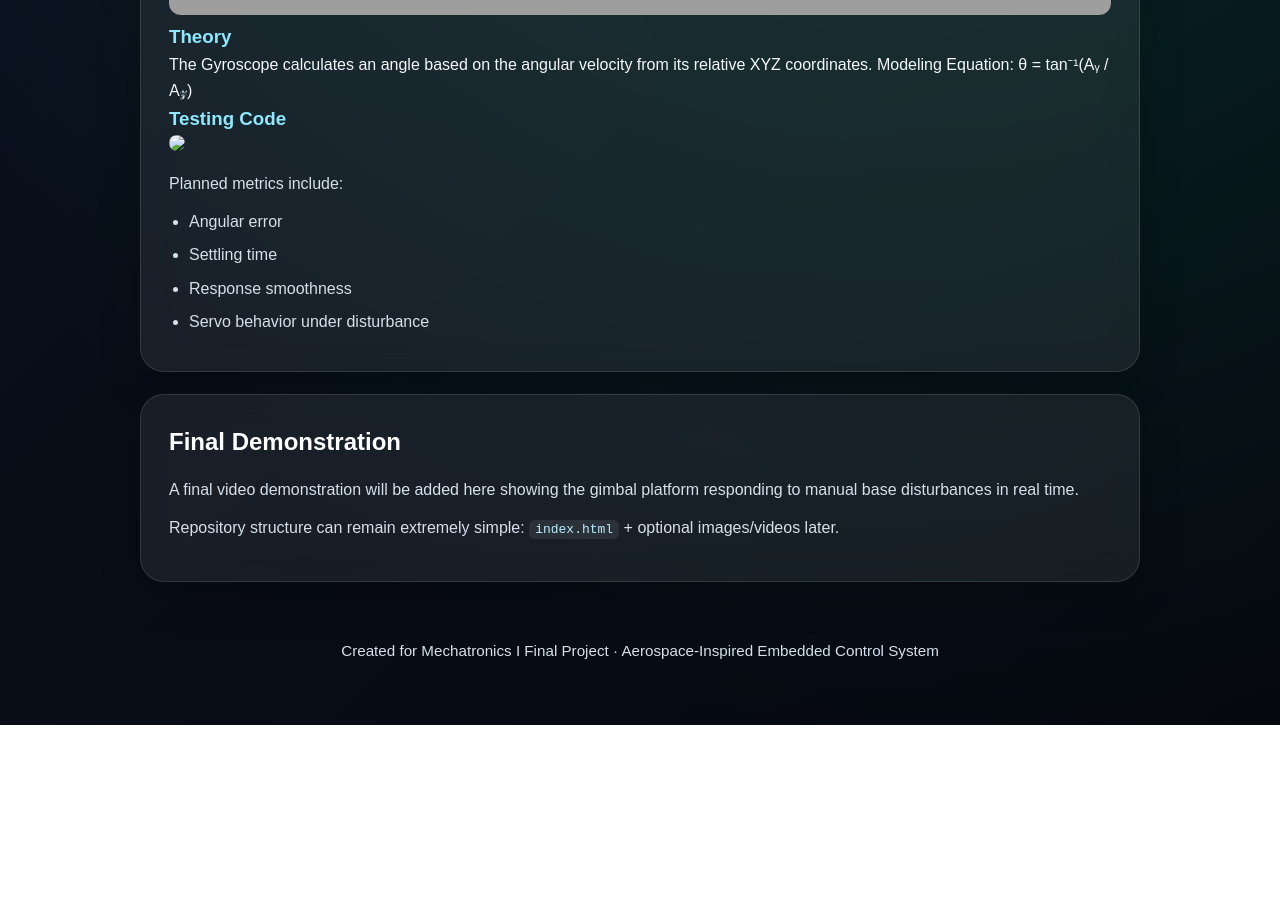
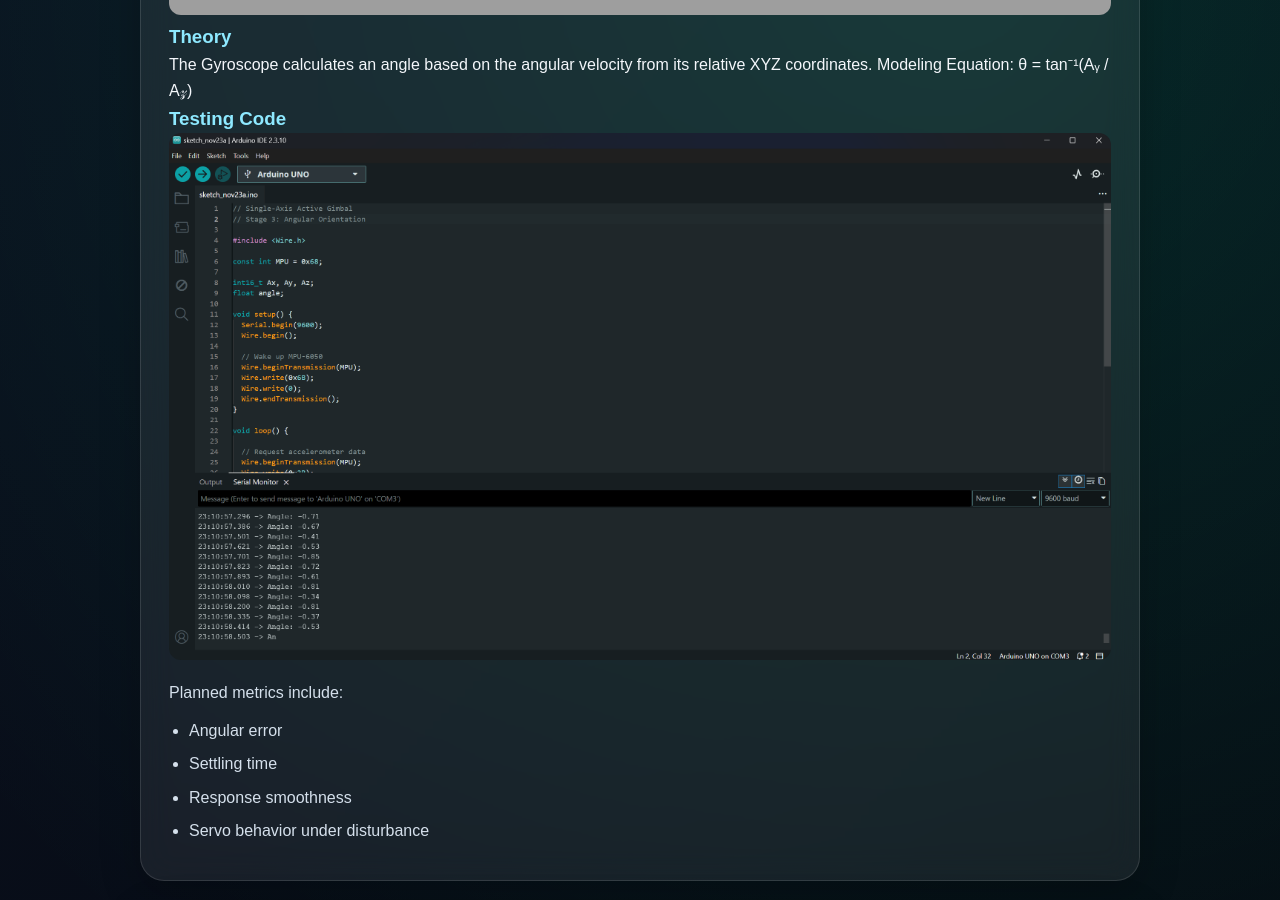
Before and after one commit to gparx/single-axis-gimbal, a plain HTML site: page index.html in a window 1280 px wide. Shown: the part 5080-5980 px from the top of the page. Before the commit the page ends 5805 px from the top, so only its background shows below. Drawn offline with Linux system fonts and the light colour scheme; grey boxes are pictures that could not be loaded.

Commit message:
Fix image source path in index.html

```diff
--- a/index.html
+++ b/index.html
@@ -565,7 +565,7 @@
           Modeling Equation: θ = tan⁻¹(Aᵧ / A𝓏)
 
           <h3 class="highlight">Testing Code</h3>
-          <img src="code_01/png" style="width:100%; border-radius:12px;">
+          <img src="code_01.png" style="width:100%; border-radius:12px;">
 
         </p>
 
```
